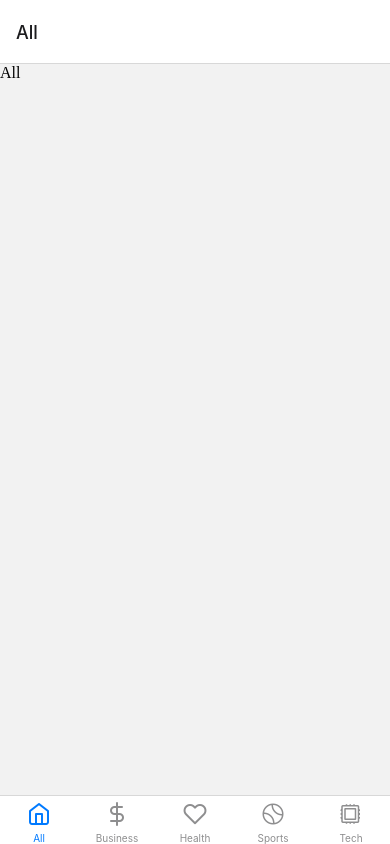
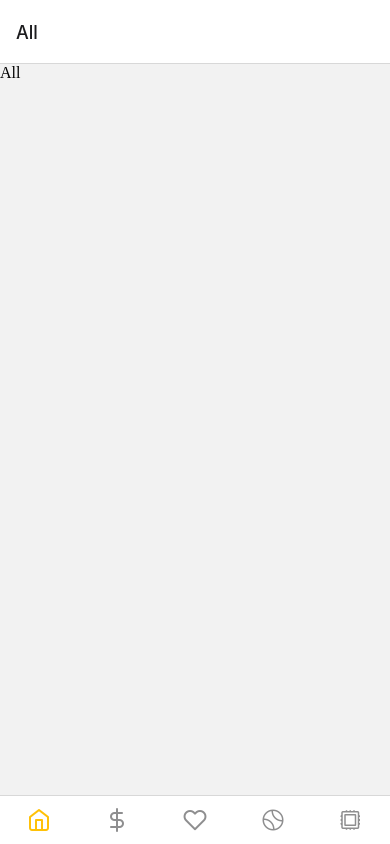
Before and after one commit to michael-schlueter/news-application, a React Native app: screen / in a window 390 px wide. Built offline with nearby package versions, Linux system fonts and the light colour scheme.

Commit message:
added highlighting for icon of the active screen

```diff
--- a/App.js
+++ b/App.js
@@ -15,7 +15,7 @@
 export default function App() {
   return (
     <NavigationContainer>
-      <Tab.Navigator>
+      <Tab.Navigator tabBarOptions={{ showLabel: false, activeTintColor: '#ffc107'}}>
         <Tab.Screen name="All" component={AllScreen}
           options={{
             tabBarIcon: (props) => (
```
